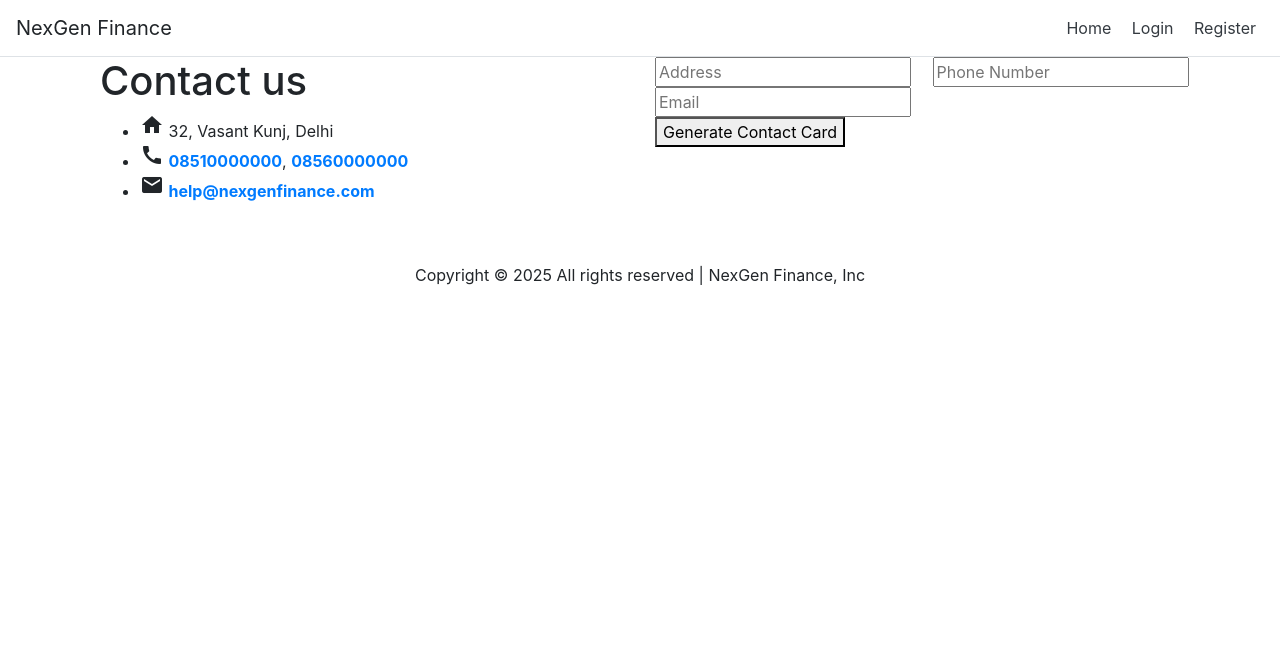
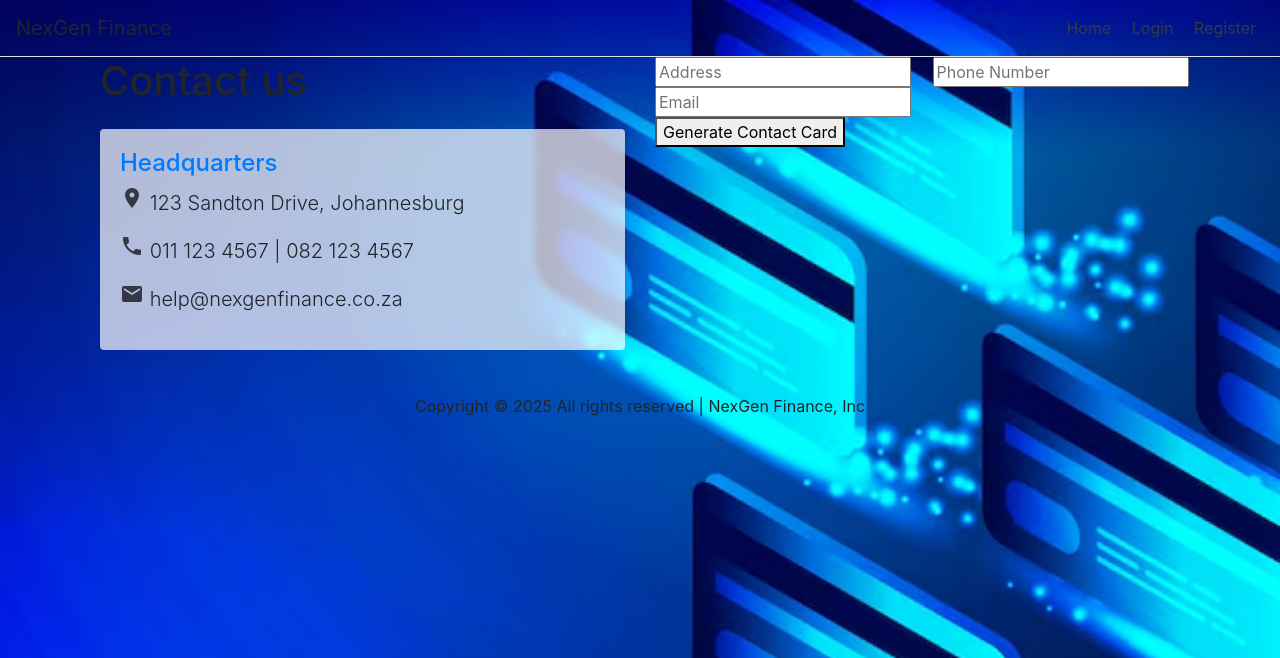
Before and after one commit to LORDE01V/fintech, a Flask app: page /contact in a window 1280 px wide. Shown: the top 658 px of the page. Run offline with Flask 2, Linux system fonts and the light colour scheme; parts of the project's set-up code (start-up, migrations or seed data) failed here and were passed over.

Commit message:
contact.html

```diff
--- a/templates/contact.html
+++ b/templates/contact.html
@@ -18,11 +18,35 @@
                 margin-left: 250px;
                 padding: 2rem;
                 min-height: 100vh;
+                background-color: rgba(255, 255, 255, 0.8);
+                backdrop-filter: blur(5px);
+            }
+            body {
+                background-image: url("{{ url_for('static', filename='app background image.avif') }}");
+                background-size: cover;
+                background-repeat: no-repeat;
+                background-attachment: fixed;
             }
             .image-preview {
                 max-width: 600px;
                 border: 2px solid #ddd;
                 margin-top: 1rem;
+            }
+            .transparent-card {
+                background-color: rgba(255, 255, 255, 0.7) !important;
+                backdrop-filter: blur(3px);
+                border: none;
+            }
+            .lead {
+                font-size: 1.25rem;
+                margin-bottom: 1rem;
+            }
+            .material-icons {
+                color: rgba(0, 0, 0, 0.7);
+            }
+            .form-control {
+                background-color: rgba(255, 255, 255, 0.3) !important;
+                border: 1px solid rgba(0, 0, 0, 0.1);
             }
         </style>
     </head>
@@ -46,20 +70,23 @@
                 <div class="contact-detail">
                   <h1 class="section-title">Contact us</h1>
 
-                  <ul class="contact-ul">
-                    <li><i class="material-icons">home</i> 32, Vasant Kunj, Delhi</li>
-
-                    <li>
-                      <i class="material-icons">call</i>
-                      <a href="tel:08510000000"><b>08510000000</b></a>,
-                      <a href="tel:08510000000"><b>08560000000</b></a>
-                    </li>
-
-                    <li>
-                      <i class="material-icons">email</i>
-                      <a href="mailto:help@nexgenfinance.com"><b> help@nexgenfinance.com</b></a>
-                    </li>
-                  </ul>
+                  <div class="card transparent-card mt-4">
+                    <div class="card-body">
+                        <h4 class="text-primary">Headquarters</h4>
+                        <p class="lead">
+                            <span class="material-icons">location_on</span>
+                            123 Sandton Drive, Johannesburg
+                        </p>
+                        <p class="lead">
+                            <span class="material-icons">phone</span>
+                            011 123 4567 | 082 123 4567
+                        </p>
+                        <p class="lead">
+                            <span class="material-icons">email</span>
+                            help@nexgenfinance.co.za
+                        </p>
+                    </div>
+                  </div>
 
                   <span>
                       <i class="fa-brands fa-facebook"></i>
```
